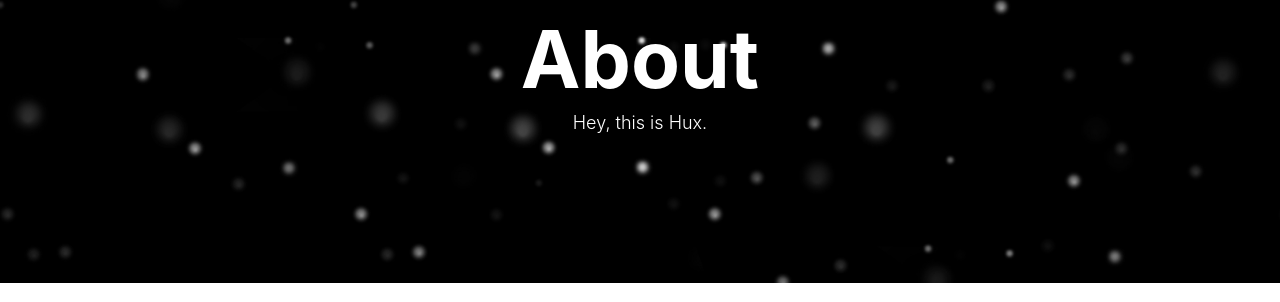
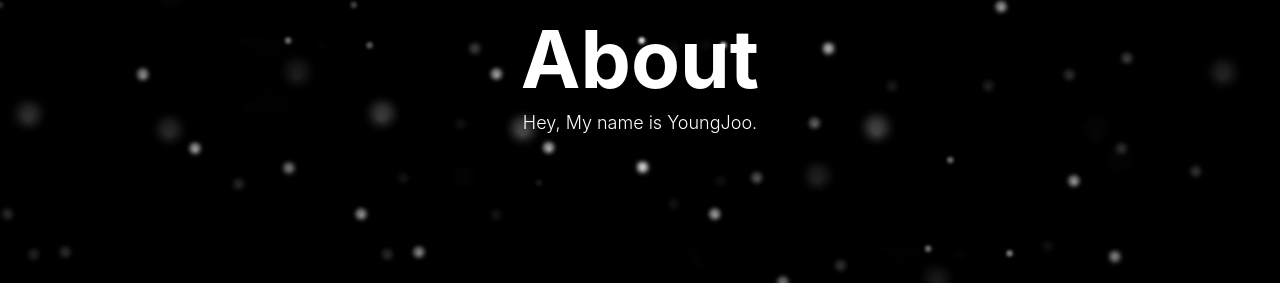
Before and after one commit to LYoungJoo/lyoungjoo.github.io, a Jekyll site: the page built from about.html, in a window 1280 px wide. Shown: the part 135-437 px from the top of the page. Built offline with Jekyll 4.4.1, drawn with Linux system fonts in a browser that asks for light colours; nearby versions of some CDN libraries; comment, search, counter and statistics services are not loaded.

Commit message:
Update about.html

```diff
--- a/about.html
+++ b/about.html
@@ -1,7 +1,7 @@
 ---
 layout: page
 title: "About"
-description: "Hey, this is Hux."
+description: "Hey, My name is YoungJoo."
 header-img: "img/home-bg.jpg"
 ---
 
```
